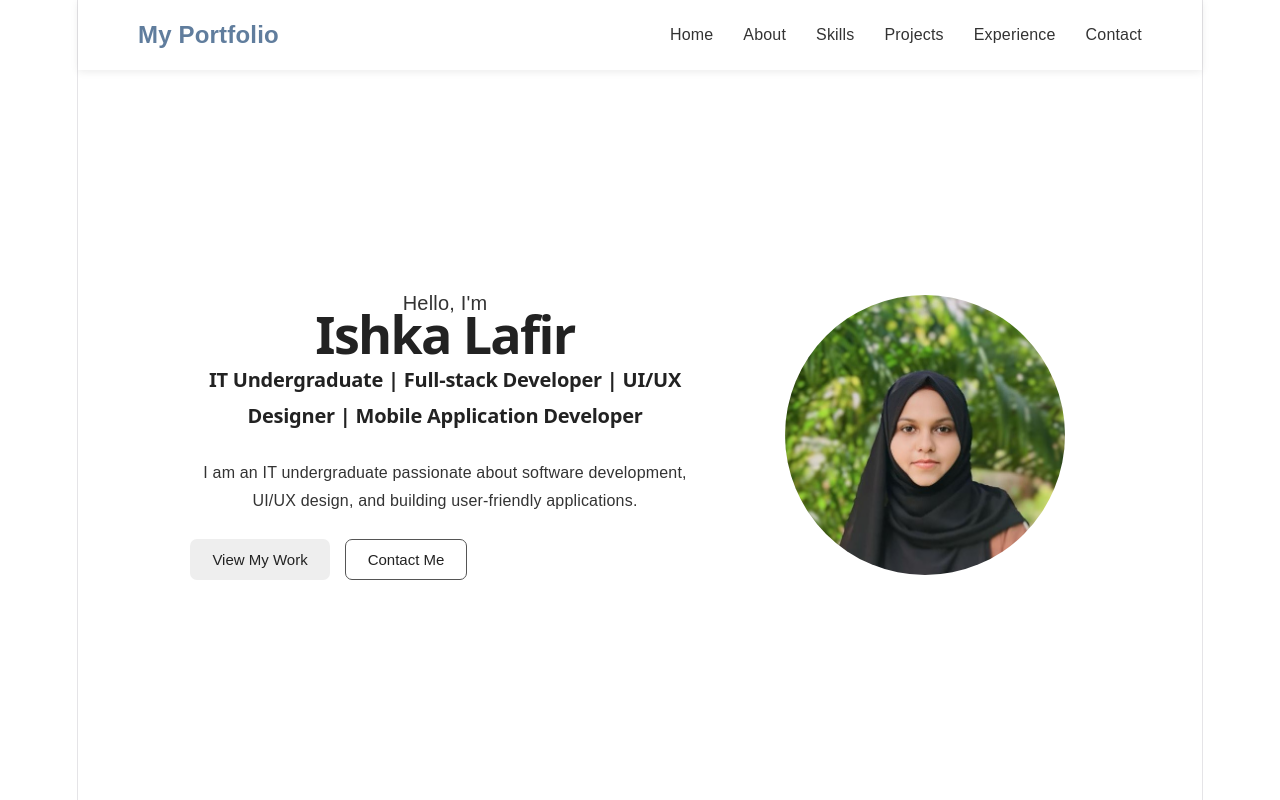
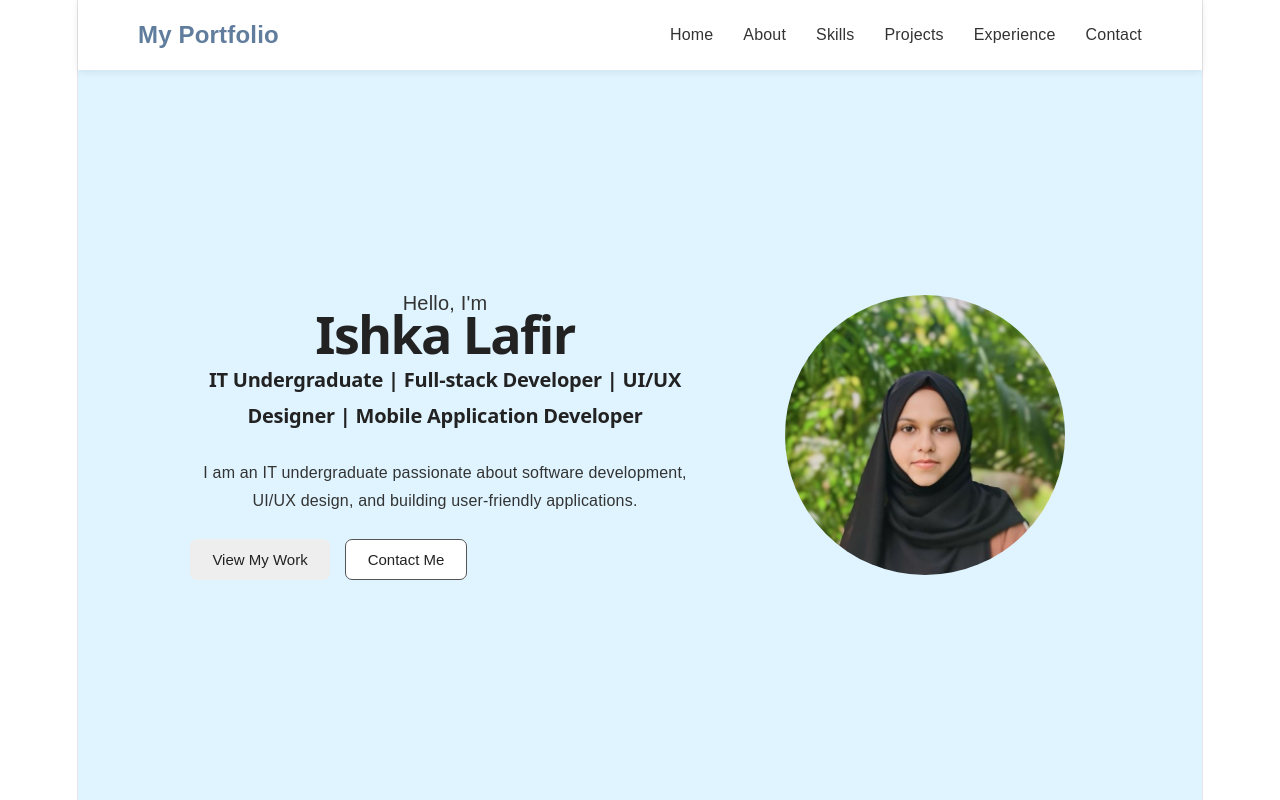
Before and after one commit to ishqafathima/My-Portfolio, a React (Vite) app: page /home in a window 1280 px wide. Built offline with nearby package versions, Linux system fonts and the light colour scheme.

Commit message:
update portfolio

```diff
--- a/src/App.css
+++ b/src/App.css
@@ -10,7 +10,7 @@ html {
 
 body {
   font-family: Arial, sans-serif;
-  background-color: #348f9d;
+  background-color: #dff4ff;
   color: #222;
 }
 
--- a/src/sections/Home/Home.css
+++ b/src/sections/Home/Home.css
@@ -3,7 +3,7 @@
   display: flex;
   align-items: center;
   padding: 0 10%;
-  background-color: #ffffff;
+  background-color: #dff4ff;
 }
 
 .home-content {
```
